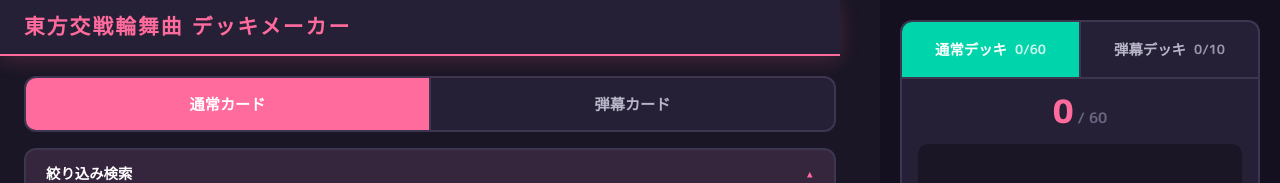
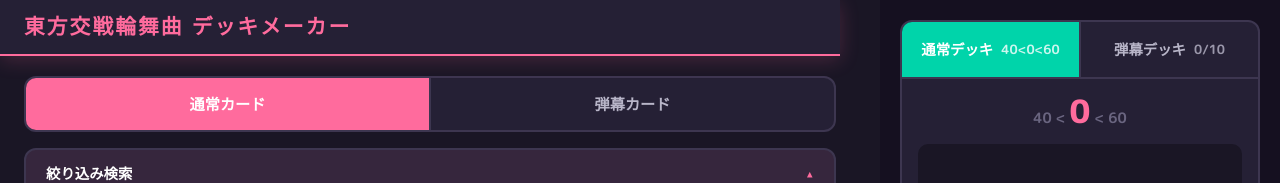
Before and after one commit to ToshimasaKitamura/battle-rondo-deck-maker, a React (Vite) app in the folder deck-maker/: page / in a window 1280 px wide. Shown: the top 183 px of the page. Built offline with nearby package versions, Linux system fonts and the light colour scheme.

Commit message:
Change deck count display from 'XX/60' to '40<XX<60' format

```diff
--- a/deck-maker/src/App.jsx
+++ b/deck-maker/src/App.jsx
@@ -671,7 +671,7 @@ function App() {
         <aside className={`sv-right ${isMobileDevice && mobileView !== 'deck' ? 'sv-hidden' : ''}`}>
           <div className="sv-deck-tabs">
             <button className={activeTab === 'normal' ? 'active' : ''} onClick={() => setActiveTab('normal')}>
-              通常デッキ <span>{normalCount}/60</span>
+              通常デッキ <span>40&lt;{normalCount}&lt;60</span>
             </button>
             <button className={activeTab === 'danmaku' ? 'active' : ''} onClick={() => setActiveTab('danmaku')}>
               弾幕デッキ <span>{danmakuCount}/10</span>
@@ -680,8 +680,18 @@ function App() {
 
           <div className="sv-deck-stats">
             <div className="sv-deck-count">
-              <span className="sv-deck-count-num">{currentCount}</span>
-              <span className="sv-deck-count-max">/ {maxCount}</span>
+              {activeTab === 'normal' ? (
+                <>
+                  <span className="sv-deck-count-max">40 &lt; </span>
+                  <span className="sv-deck-count-num">{currentCount}</span>
+                  <span className="sv-deck-count-max"> &lt; 60</span>
+                </>
+              ) : (
+                <>
+                  <span className="sv-deck-count-num">{currentCount}</span>
+                  <span className="sv-deck-count-max">/ {maxCount}</span>
+                </>
+              )}
               {activeTab === 'normal' && currentCount >= 40 && <span className="sv-deck-ok">OK</span>}
             </div>
             {activeTab === 'normal' && (
```
